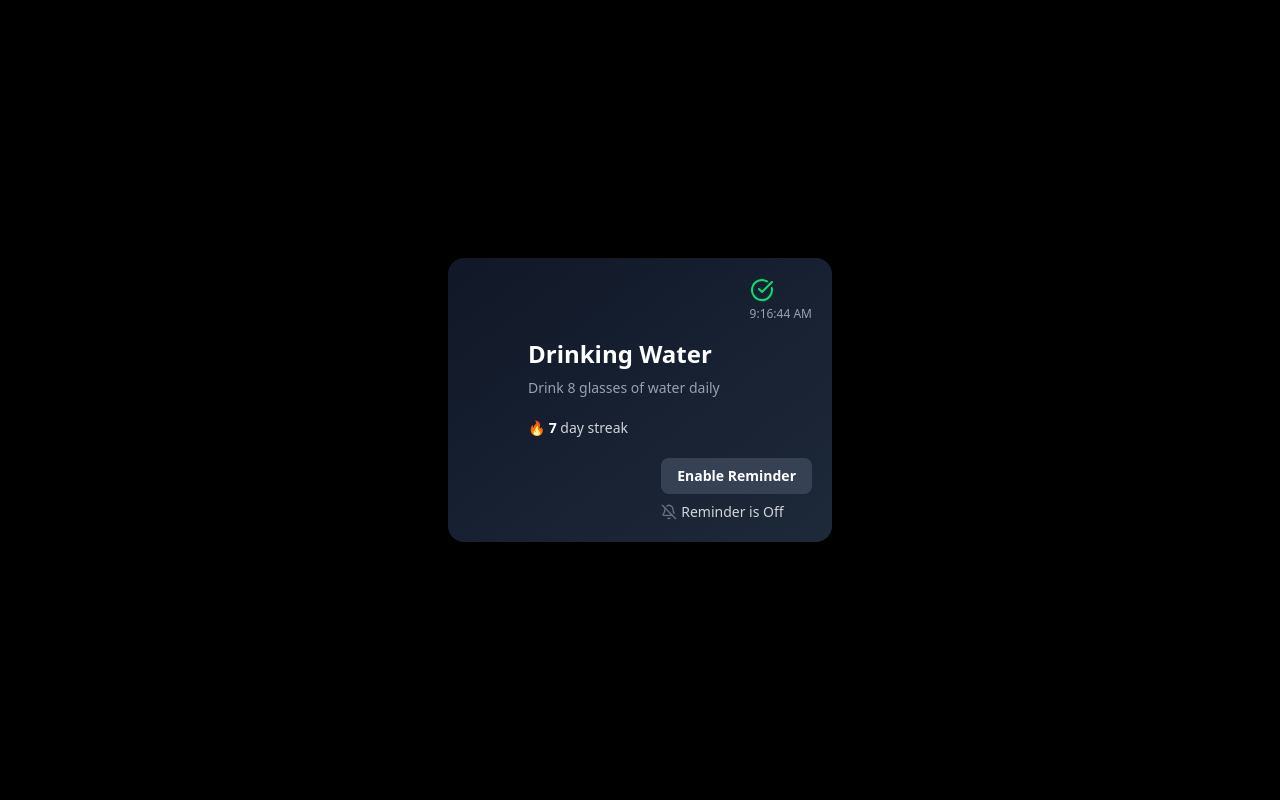
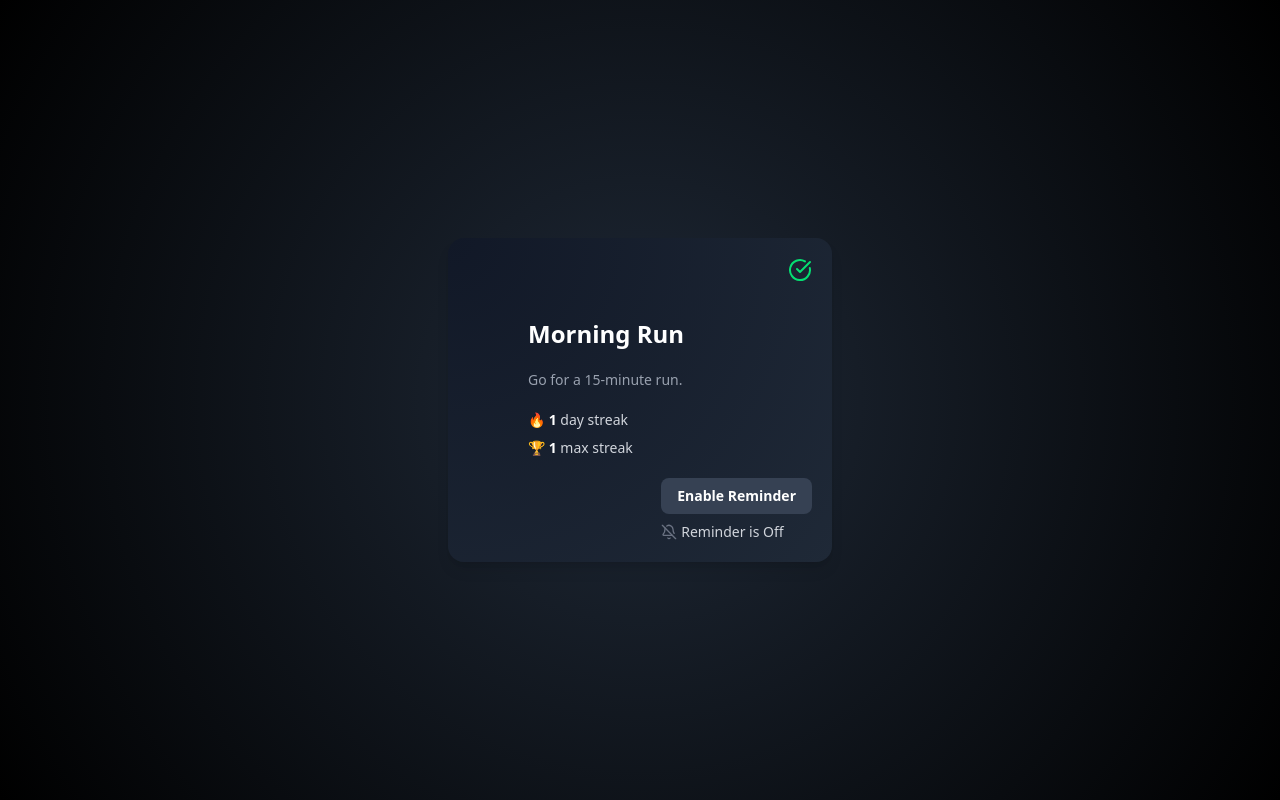
Before and after one commit to Ravi1470/Habit_Tracker, a React (Vite) app in the folder client/: page / in a window 1280 px wide. Built offline with nearby package versions, Linux system fonts and the light colour scheme.

Commit message:
cretaed habitcard

```diff
--- a/client/src/App.jsx
+++ b/client/src/App.jsx
@@ -7,12 +7,10 @@ const App = () => {
   return (
     <div className="">
     <HabitCard
-     title="Drinking Water"
-     description="Drink 8 glasses of water daily"
-     completed={true}
-     currentStreak={7}
+      title="Morning Run"
+      description="Go for a 15-minute run."
+      completed={true}
     />
-
     </div>
 
   );
--- a/client/src/components/HabitCard.jsx
+++ b/client/src/components/HabitCard.jsx
@@ -1,35 +1,84 @@
-import React, { useState } from 'react';
+import React, { useEffect, useState } from 'react';
 import { CheckCircle, Bell, BellOff } from 'lucide-react';
 
-const HabitCard = ({ title, description, completed, currentStreak }) => {
+const HabitCard = ({ title, description, completed }) => {
   const [isReminderEnabled, setIsReminderEnabled] = useState(false);
-  const [loadTime] = useState(new Date().toLocaleTimeString());
+  const [currentStreak, setCurrentStreak] = useState(0);
+  const [maxStreak, setMaxStreak] = useState(0);
+
+  useEffect(() => {
+    const today = new Date().toDateString();
+    const storedData = JSON.parse(localStorage.getItem(title)) || {};
+
+    if (completed && storedData.lastCompleted !== today) {
+      const lastDate = new Date(storedData.lastCompleted);
+      const diff = Math.floor(
+        (new Date(today) - new Date(lastDate)) / (1000 * 60 * 60 * 24)
+      );
+
+      let updatedCurrentStreak = 1;
+      if (diff === 1) {
+        updatedCurrentStreak = storedData.currentStreak + 1;
+      }
+
+      const updatedMaxStreak = Math.max(updatedCurrentStreak, storedData.maxStreak || 0);
+
+      setCurrentStreak(updatedCurrentStreak);
+      setMaxStreak(updatedMaxStreak);
+
+      localStorage.setItem(
+        title,
+        JSON.stringify({
+          currentStreak: updatedCurrentStreak,
+          maxStreak: updatedMaxStreak,
+          lastCompleted: today,
+        })
+      );
+    } else {
+      setCurrentStreak(storedData.currentStreak || 0);
+      setMaxStreak(storedData.maxStreak || 0);
+    }
+  }, [completed, title]);
 
   const handleReminderToggle = () => {
-    setIsReminderEnabled(prev => !prev);
+    setIsReminderEnabled((prev) => !prev);
     alert(`Reminder ${!isReminderEnabled ? 'enabled' : 'disabled'}`);
   };
 
   return (
-    <div className="min-h-screen bg-black flex items-center justify-center">
-      <div className="bg-gradient-to-br from-gray-900 to-gray-800 text-white rounded-2xl shadow-lg p-20 w-96 relative">
-
+    <div
+      className="min-h-screen flex items-center justify-center"
+      style={{
+        background: 'radial-gradient(circle at center, #1f2937, #000000)',
+        cursor: 'default',
+      }}
+    >
+      <div
+        className="text-white rounded-2xl shadow-lg p-20 w-96 relative text-left transform transition-transform duration-300 hover:scale-105"
+        style={{
+          background: 'radial-gradient(circle at top left, #111827, #1f2937)',
+          cursor: 'pointer',
+        }}
+      >
         <div className="absolute top-5 right-5 text-right">
           {completed && <CheckCircle className="text-green-400 w-6 h-6 mb-1" />}
-          <div className="text-xs text-gray-400">{loadTime}</div>
         </div>
 
         {/* Title */}
-        <h2 className="text-2xl font-semibold mb-2">{title}</h2>
+        <h2 className="text-2xl font-semibold mb-5 left-6">{title}</h2>
 
         {/* Description */}
         <p className="text-sm text-gray-400 mb-5">{description}</p>
 
         {/* Current Streak */}
-        <div className="text-sm text-gray-300 mb-6   bottom-2left-2">
+        <div className="text-sm text-gray-300 mb-2">
           🔥 <span className="font-bold text-white">{currentStreak}</span> day streak
         </div>
 
+        {/* Max Streak */}
+        <div className="text-sm text-gray-300 mb-6">
+          🏆 <span className="font-bold text-white">{maxStreak}</span> max streak
+        </div>
 
         <div className="absolute bottom-5 right-5">
           <button
```
